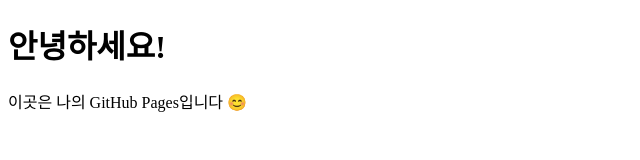
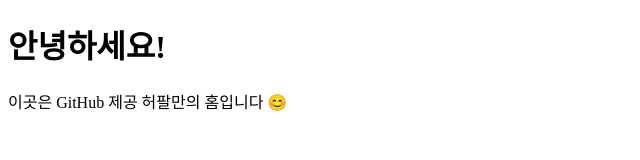
Before and after one commit to hpalman/hpalman.github.io, a plain HTML site: page index.html in a window 1280 px wide. Shown: the whole page, without its empty margins (0-640 px from the left). Drawn offline with Linux system fonts and the light colour scheme.

Commit message:
Update index.html

```diff
--- a/index.html
+++ b/index.html
@@ -6,6 +6,6 @@
 </head>
 <body>
     <h1>안녕하세요!</h1>
-    <p>이곳은 나의 GitHub Pages입니다 😊</p>
+    <p>이곳은 GitHub 제공 허팔만의 홈입니다 😊</p>
 </body>
 </html>
```
